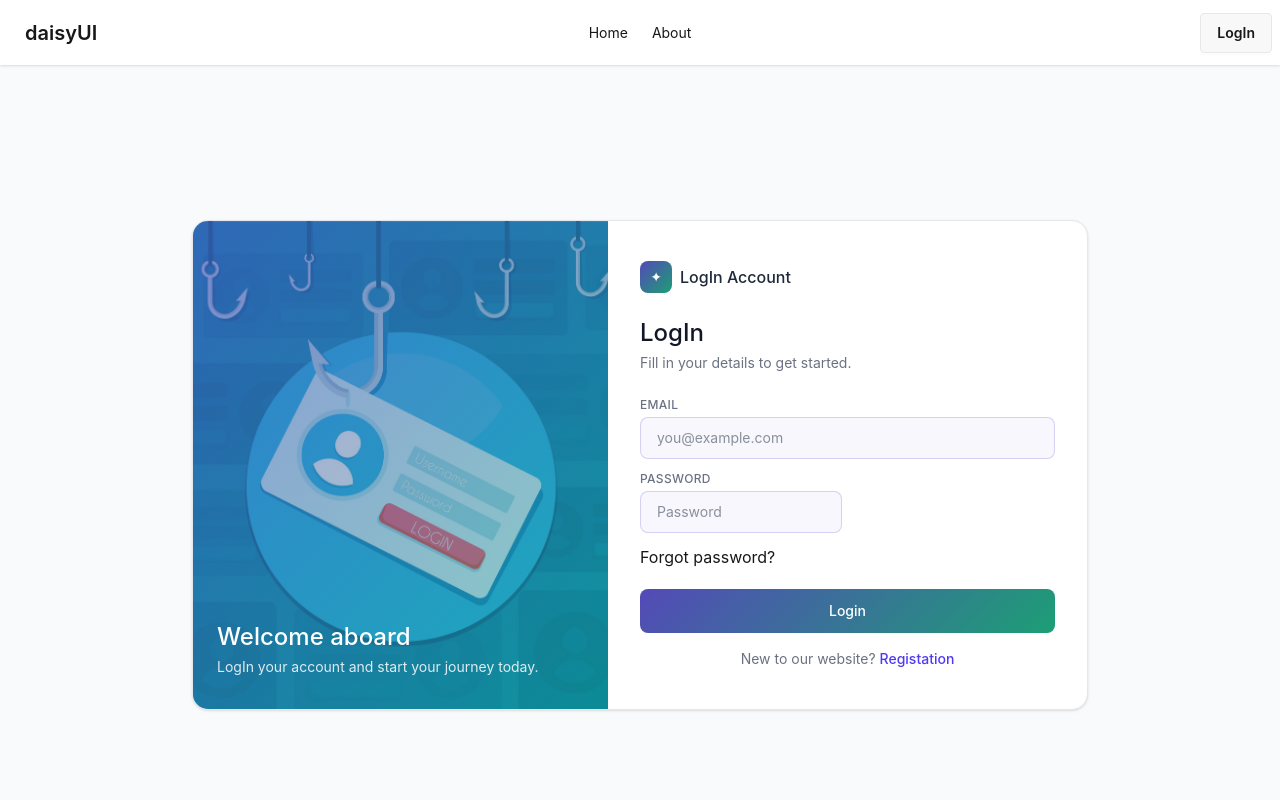
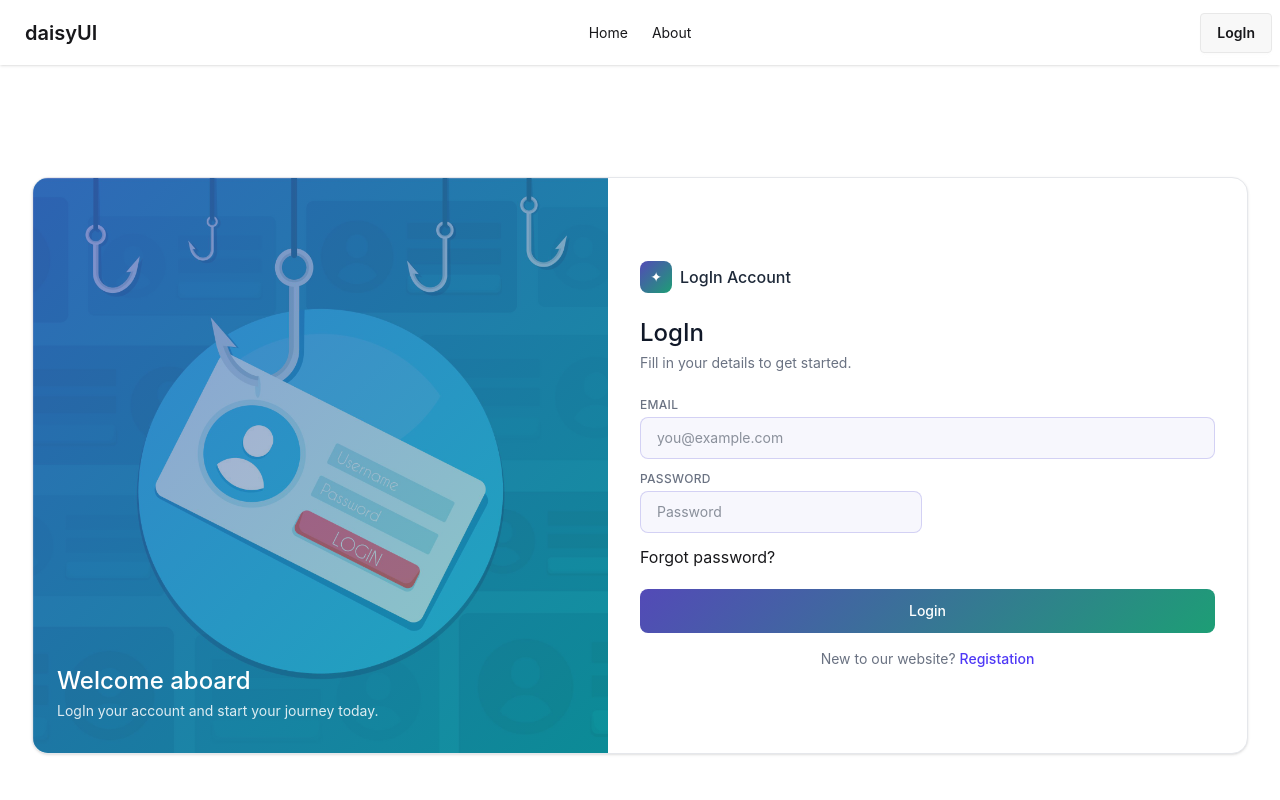
Before and after one commit to asik247/localChefBazaar_client, a React (Vite) app: page /auth in a window 1280 px wide. Shown: the top 800 px of the page. Built offline with nearby package versions, Linux system fonts and the light colour scheme.

Commit message:
main content update

```diff
--- a/src/Auth/Login&Registation/Login.jsx
+++ b/src/Auth/Login&Registation/Login.jsx
@@ -9,8 +9,8 @@ const Login = () => {
         console.log('email-password', data.email, data.password);
     }
     return (
-        <div className="min-h-screen flex items-center justify-center bg-gray-50 p-4">
-            <div className="flex flex-col-reverse md:flex-row w-full max-w-4xl rounded-2xl overflow-hidden border border-gray-200 shadow-sm bg-white">
+        <div className="min-h-screen flex items-center justify-center">
+            <div className="flex flex-col-reverse md:flex-row  rounded-2xl overflow-hidden border border-gray-200 shadow-sm bg-white">
                 {/* Left side - Image */}
                 <div className="flex-1 relative min-h-[220px] md:min-h-0">
                     <img
--- a/src/Auth/Login&Registation/Registation.jsx
+++ b/src/Auth/Login&Registation/Registation.jsx
@@ -14,8 +14,8 @@ const Registration = () => {
     };
 
     return (
-        <div className="min-h-screen flex items-center justify-center bg-gray-50 p-4">
-            <div className="flex flex-col-reverse md:flex-row w-full max-w-4xl rounded-2xl overflow-hidden border border-gray-200 shadow-sm bg-white">
+        <div className="min-h-screen flex items-center justify-center">
+            <div className="flex flex-col-reverse md:flex-row rounded-2xl overflow-hidden border border-gray-200 shadow-sm bg-white">
                 {/* Left side - Image */}
                 <div className="flex-1 relative min-h-[220px] md:min-h-0">
                     <img
--- a/src/Layouts/AuthLayout.jsx
+++ b/src/Layouts/AuthLayout.jsx
@@ -1,12 +1,16 @@
 import React from 'react';
 import { Outlet } from 'react-router';
 import Nav from '../Components/Navbar/Nav';
+import Foot from '../Components/Footer/Foot';
 
 const AuthLayout = () => {
     return (
-        <div>
+        <div className='min-h-screen flex flex-col overflow-x-hidden'>
             <Nav></Nav>
-            <Outlet></Outlet>
+            <main className='flex-1 w-full max-w-7xl mx-auto px-4 sm:px-6 lg:px-8'>
+                <Outlet></Outlet>
+            </main>
+            <Foot></Foot>
         </div>
     );
 };
--- a/src/Layouts/RootLayout.jsx
+++ b/src/Layouts/RootLayout.jsx
@@ -5,11 +5,11 @@ import Foot from '../Components/Footer/Foot';
 
 const RootLayout = () => {
     return (
-        <div className='w-11/12 min-h-screen mx-auto flex flex-col overflow-x-hidden'>
+        <div className='min-h-screen flex flex-col'>
             <Nav></Nav>
-            <div className='flex-1'>
+            <main className='flex-1 w-full max-w-7xl mx-auto px-4 sm:px-6 lg:px-8 '>
                 <Outlet></Outlet>
-            </div>
+            </main>
             <Foot></Foot>
         </div>
     );
--- a/src/Pages/Cards/Cards.jsx
+++ b/src/Pages/Cards/Cards.jsx
@@ -19,9 +19,9 @@ const Cards = () => {
             <h1 className="text-3xl md:text-4xl font-extrabold text-center my-10 tracking-tight italic">
                 Freshly Made <span className="text-emerald-500">for You</span>
             </h1>
-            <div className='grid grid-cols-1 md:grid-cols-2 lg:grid-cols-3 gap-y-8 gap-x-2'>
+            <div className='grid grid-cols-1 md:grid-cols-2 lg:grid-cols-3 gap-8 '>
                 {cardsData.map(card => (
-                    <div key={card._id} className="bg-white rounded-2xl border border-gray-100 overflow-hidden w-74  mx-auto hover:shadow-md transition-shadow">
+                    <div key={card._id} className="bg-white rounded-2xl border border-gray-100 overflow-hidden w-full  mx-auto hover:shadow-md transition-shadow">
                         {/* Image */}
                         <div className="relative">
                             <img
--- a/src/Pages/Meals/Meals.jsx
+++ b/src/Pages/Meals/Meals.jsx
@@ -16,9 +16,9 @@ const Meals = () => {
             <h1>All Meals here{meals.length}</h1>
              <div className='mt-20'>
 
-            <div className='grid grid-cols-1 md:grid-cols-2 lg:grid-cols-3 gap-y-8 gap-x-2'>
+            <div className='grid grid-cols-1 md:grid-cols-2 lg:grid-cols-3 gap-8'>
                 {meals.map(meal => (
-                    <div key={meal._id} className="bg-white rounded-2xl border border-gray-100 overflow-hidden w-74  mx-auto hover:shadow-md transition-shadow">
+                    <div key={meal._id} className="bg-white rounded-2xl border border-gray-100 overflow-hidden w-full  mx-auto  hover:shadow-md transition-shadow">
                         {/* Image */}
                         <div className="relative">
                             <img
```
